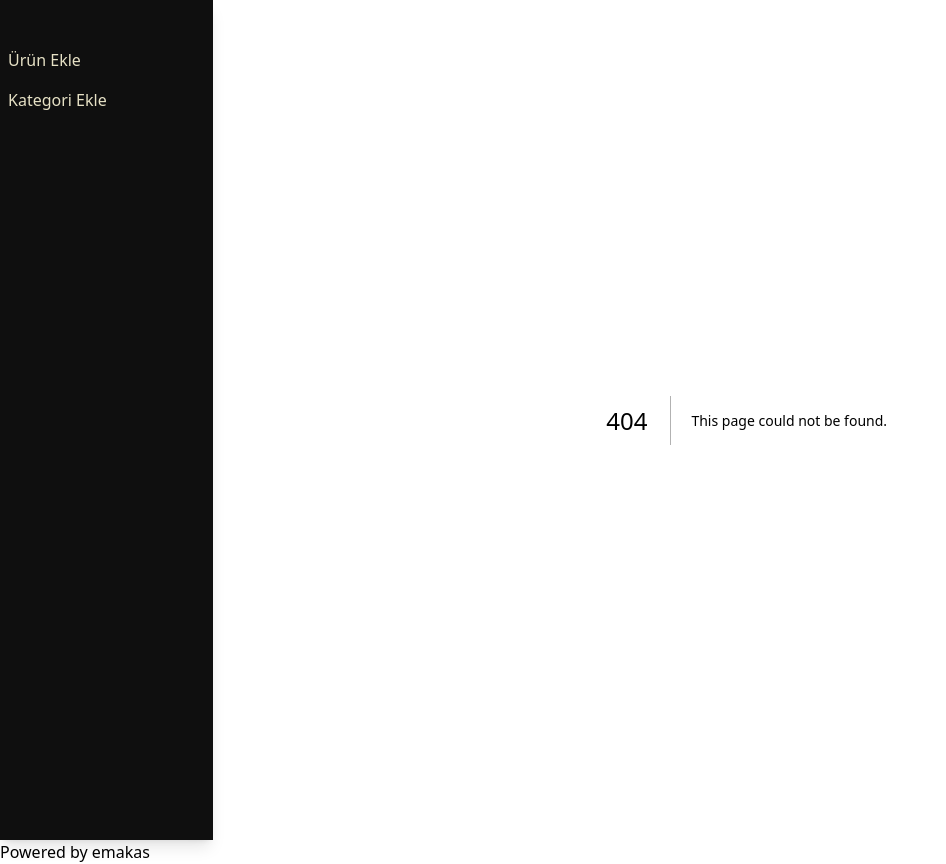
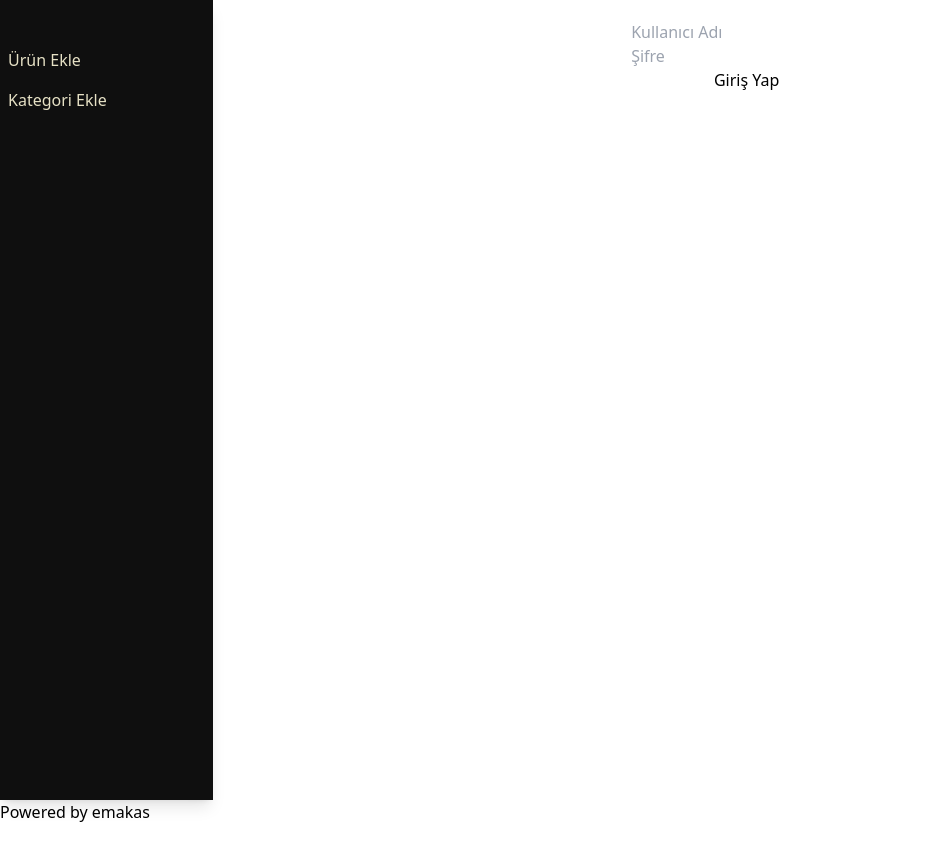
Before and after one commit to rasnesakam/simple-dashboard, a Next.js app: page /login in a window 1280 px wide. Before the commit this address had no page. Shown: the whole page, without its empty margins (0-946 px from the left). After the commit the page ends 824 px from the top, so only its background shows below. Built offline with nearby package versions, Linux system fonts and the light colour scheme.

Commit message:
add@page: Added Login Page

```diff
--- /dev/null
+++ b/pages/login/index.tsx
@@ -0,0 +1,41 @@
+import {useAppDispatch, useAppSelector} from "src/redux/Store";
+import {ChangeEvent, useState} from "react";
+import {login} from "src/redux/slices/Profile";
+import {Simulate} from "react-dom/test-utils";
+import error = Simulate.error;
+
+export default function Login(){
+    const auth = useAppSelector((state) => state.persistedReducer.profile);
+    const dispatch = useAppDispatch();
+    const [formDatas, setFormDatas] = useState({userName: "", password: ""});
+
+    const {userName, password} = formDatas;
+    const onChangeInput = (e: ChangeEvent<HTMLInputElement>) => {
+        const {name, value} = e.target;
+        setFormDatas({...formDatas, [name]:value});
+    }
+    const loginHandler = async () => {
+        await fetch("http://localhost:5047/OAuth/Auth/Seller/",{
+            method: "Post",
+            headers: {
+                'Content-type': 'application/json'
+            },
+            body: JSON.stringify(formDatas)
+        })
+            .then(response => {
+                if (response.ok)
+                    return response.json()
+                throw new Error(response.statusText);
+            })
+            .then(data => {console.log(data)})
+            .catch(err => {console.log(err)})
+    }
+    return <>
+        <input name="userName" className="" value={userName} placeholder="Kullanıcı Adı"
+               onChange={onChangeInput}/>
+        <input name="password" className="" value={password} placeholder="Şifre"
+               onChange={onChangeInput}/>
+
+        <button className="" type="button" onClick={loginHandler}>Giriş Yap</button>
+    </>
+}
```
